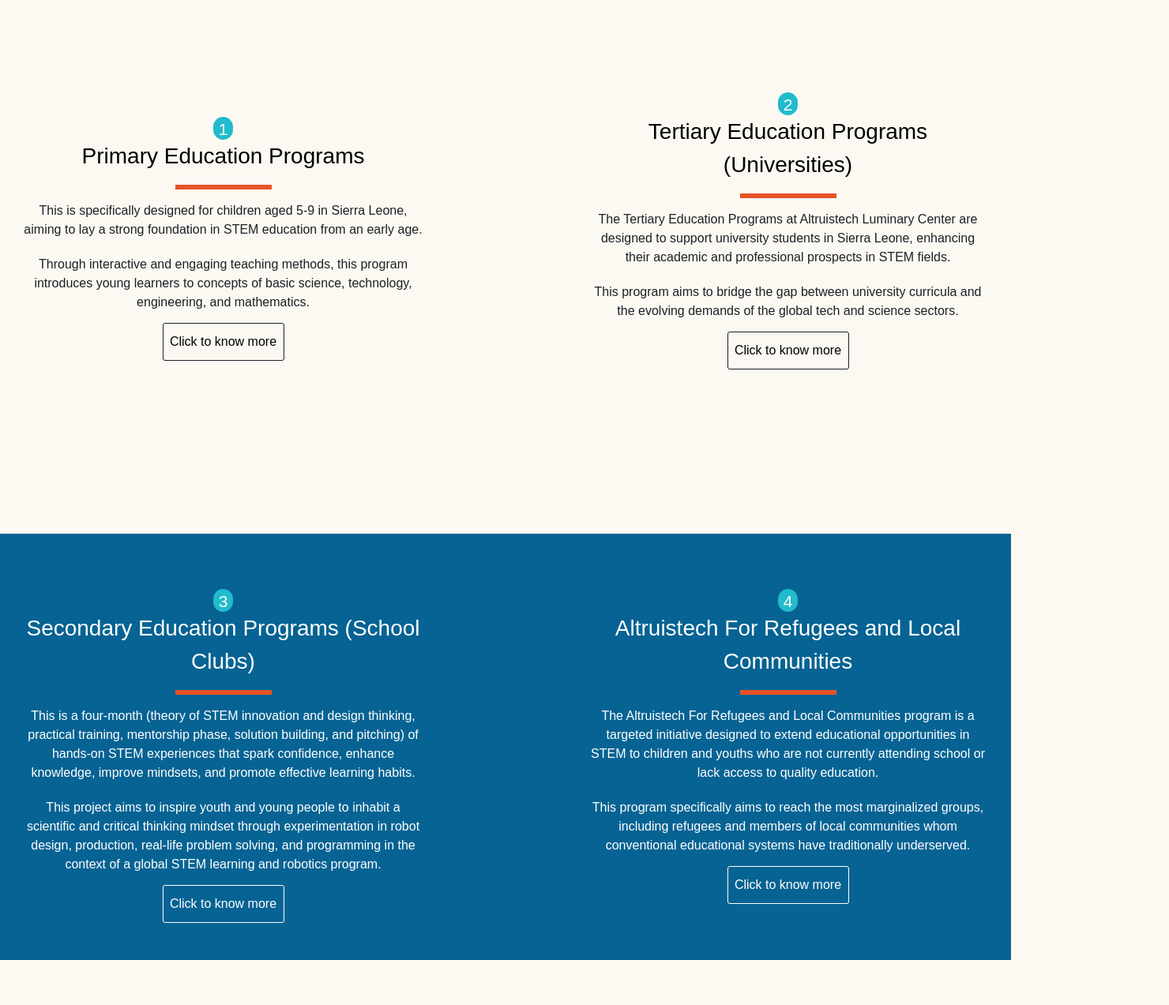
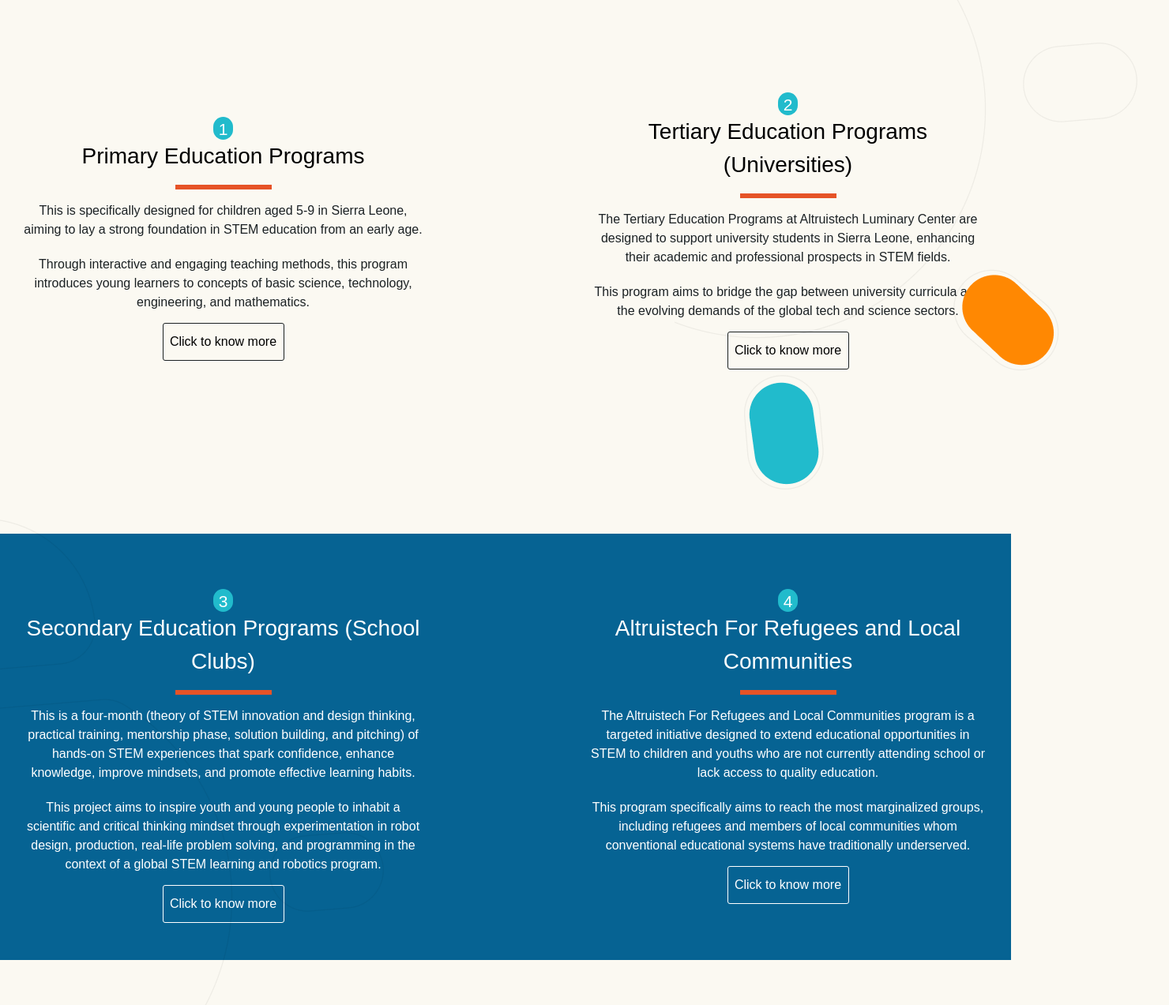
Before and after one commit to BrightonMboya/altuistech, an Astro site in the folder apps/luminary-center/: page / in a window 1280 px wide. Shown: the part 2911-4184 px from the top of the page at 79% size, 1480 px wide, since content can reach past the window. Built offline with nearby package versions, Linux system fonts and the light colour scheme; Astro itself is replaced by a stand-in of ours.

Commit message:
added the fancy bulbs

```diff
--- a/apps/luminary-center/src/pages/index.astro
+++ b/apps/luminary-center/src/pages/index.astro
@@ -93,7 +93,9 @@ import Programs from "../components/home/Programs.astro";
     </div>
 
     <section class="lg:mt-[120px]">
-      <div class="lg:flex lg:items-center lg:justify-center lg:gap-[150px]">
+      <div
+        class="lg:flex lg:items-center lg:justify-center lg:gap-[150px] relative"
+      >
         <Programs
           title="Primary Education Programs"
           headingNo="1"
@@ -110,6 +112,18 @@ import Programs from "../components/home/Programs.astro";
           secondText="This program aims to bridge the gap between university curricula and the evolving demands of the global tech and science sectors."
           class="mt-[60px] lg:mt-0 lg:w-[590px]"
           programsPage="programs/tertiary-education"
+        />
+
+        <img
+          class="hidden object-cover lg:block lg:absolute lg:left-[-100px] lg:top-[500px]"
+          src="/imgs/bulb.png"
+          alt="altruistech"
+        />
+
+        <img
+          class="hidden object-cover lg:block lg:absolute lg:right-[-200px] lg:top-[-500px]"
+          src="/imgs/bulb.png"
+          alt="altruistech"
         />
       </div>
 
@@ -136,7 +150,7 @@ import Programs from "../components/home/Programs.astro";
         />
       </div>
 
-      <div class="lg:flex lg:justify-center">
+      <div class="lg:flex lg:justify-center relative">
         <Programs
           headingNo="5"
           title="First Lego League - Sierra Leone"
```
Also changed, not shown: apps/luminary-center/public/imgs/bulb.png (added).
